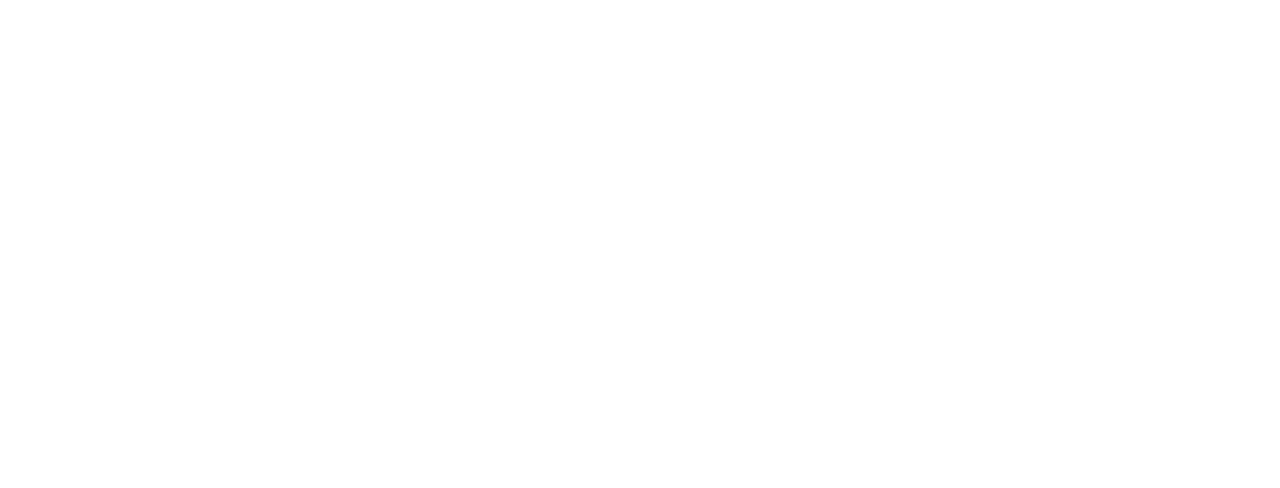
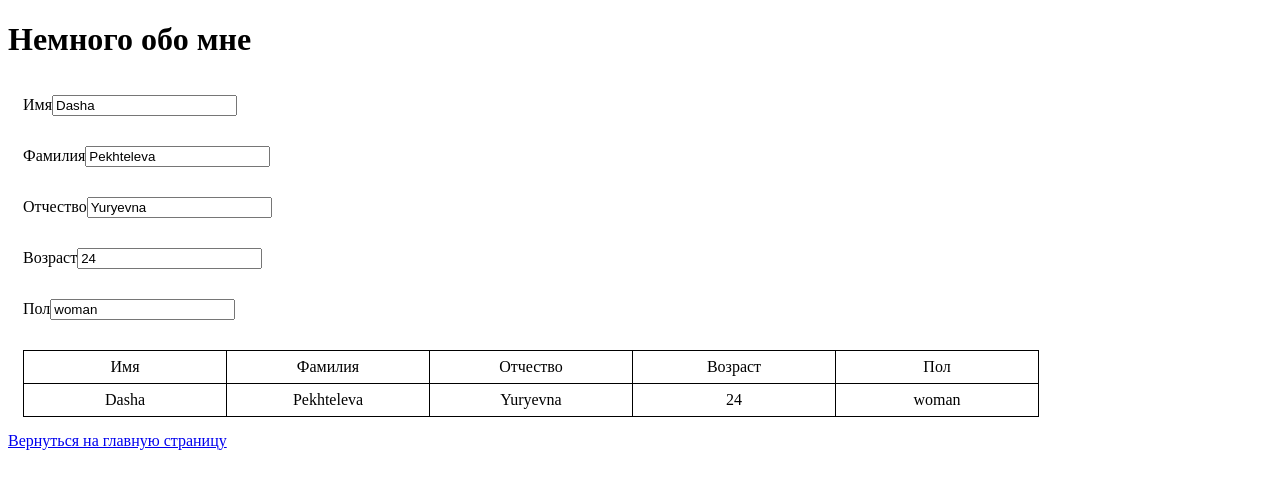
Before and after one commit to Dashazxcvbnm/project_vue, a Vue app: page /about in a window 1280 px wide. Before the commit this address had no page. Shown: the top 488 px of the page. Built offline with nearby package versions, Linux system fonts and the light colour scheme.

Commit message:
Создан объект person и установлена реактивная связь между его свойствами, которые можно изменить через инпут и вреальном времени видеть результат в таблице

```diff
--- a/src/router/index.js
+++ b/src/router/index.js
@@ -11,7 +11,7 @@
       component: MainPage,
     },
     {
-      path: "/",
+      path: "/about",
       name: "about",
       component: AboutPage,
     },
--- a/src/views/AboutPage.vue
+++ b/src/views/AboutPage.vue
@@ -1,12 +1,67 @@
 <template>
   <div>
-    <h1>Вторая страница</h1>
+    <h1>Немного обо мне</h1>
+  <div class="percon-info-wrap">
+    <label class="percon-info">Имя<input v-model="person.name.name"></label>
+    <label class="percon-info">Фамилия<input v-model="person.name.surname"></label>
+    <label class="percon-info">Отчество<input v-model="person.name.patronymic"></label>
+    <label class="percon-info">Возраст<input v-model="person.age"></label>
+    <label class="percon-info">Пол<input v-model="person.sex"></label>
   </div>
+    <table class="spreadsheet-wrapper">
+      <tr class="line-row">
+        <td class="line-column">Имя</td>
+        <td class="line-column">Фамилия</td>
+        <td class="line-column">Отчество</td>
+        <td class="line-column">Возраст</td>
+        <td class="line-column">Пол</td>
+      </tr>
+      <tr class="line-row">
+        <td class="line-column">{{ person.name.name }}</td>
+        <td class="line-column">{{ person.name.surname }}</td>
+        <td class="line-column">{{ person.name.patronymic }}</td>
+        <td class="line-column">{{ person.age }}</td>
+        <td class="line-column">{{ person.sex }}</td>
+      </tr>
+    </table>
+    <div><router-link to="/">Вернуться на главную страницу</router-link> </div>
+  </div>
+
 </template>
 
-<script>
+<script setup>
+import { reactive } from 'vue';
+const person = reactive ({
+  name: {
+    name: 'Dasha',
+    surname: 'Pekhteleva',
+    patronymic: 'Yuryevna',
+  },
+  age: '24',
+  sex: 'woman'
+})
 
 </script>
 
-<style>
+<style scoped>
+.percon-info-wrap {
+  display: flex;
+  flex-direction: column;
+}
+.percon-info {
+  margin: 15px;
+}
+.spreadsheet-wrapper {
+  border-collapse: collapse;
+  text-align: center;
+  margin: 15px;
+}
+.line-row {
+  border: 1px solid rgb(0, 0, 0);
+}
+.line-column {
+  border: 1px solid rgb(0, 0, 0);
+  width: 200px;
+  height: 30px;
+}
 </style>
--- a/src/views/MainPage.vue
+++ b/src/views/MainPage.vue
@@ -1,6 +1,12 @@
 <template>
     <div>
-        <h1>Главная страница {{ userName }} </h1>
+        <h1>Доброго времени суток! Нажми на кнопочку и {{ userName }} расскажет о себе</h1>
+        <!-- Вариант перехода на станицу для кнопки -->
+        <button @click="$router.push('/about')">Я {{ userName }}, тут обо мне</button>
+
+        <!-- Вариант ссылки из документации через копонент router-link -->
+        <!-- <router-link to="/about">Я {{ userName }}, тут обо мне</router-link> -->
+
     </div>
 </template>
 
```
